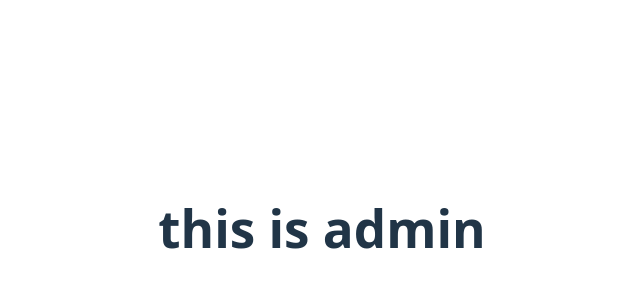
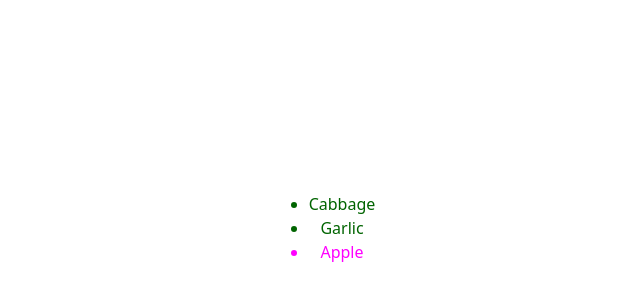
Before and after one commit to Ashken-Soriano/appdev1, a React (Vite) app in the folder react-quickstart/react-quickstart/: page / in a window 1280 px wide. Shown: the part 172-472 px from the top of the page, without its empty margins (318-958 px from the left). Built offline with nearby package versions, Linux system fonts and the light colour scheme.

Commit message:
Done rendering lists

```diff
--- a/react-quickstart/react-quickstart/src/App.jsx
+++ b/react-quickstart/react-quickstart/src/App.jsx
@@ -3,33 +3,26 @@
 // import viteLogo from '/vite.svg'
 import './App.css'
 
-
-function AdminPanel() {
-  return (
-    <h1>this is admin</h1>
-  )
-}
-
-function LoginForm() {
-  return (
-    <h1>this is a form</h1>
-  )
-}
+const products = [
+  { title: 'Cabbage', isFruit: false, id: 1 },
+  { title: 'Garlic', isFruit: false, id: 2 },
+  { title: 'Apple', isFruit: true, id: 3 },
+];
 
 function App() {
-  const isLoggedIn = true;
-    let content;
-
-  if (isLoggedIn) {
-    content = <AdminPanel />;
-  } else {
-    content = <LoginForm />;
-  }
+      const listItems = products.map(product =>
+    <li
+      key={product.id}
+      style={{
+        color: product.isFruit ? 'magenta' : 'darkgreen'
+      }}
+    >
+      {product.title}
+    </li>
+  );
 
   return (
-    <div>
-      {content}
-    </div>
+    <ul>{listItems}</ul>
   );
 }
 
```
